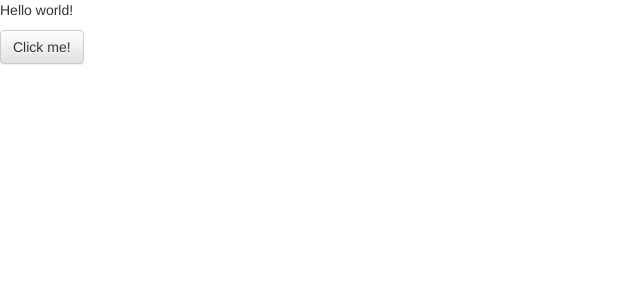
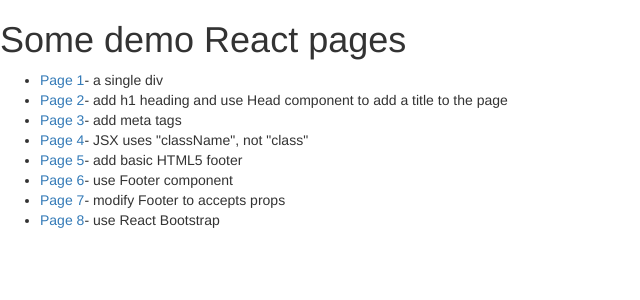
Before and after one commit to olifante/FEDwJS-next2, a Next.js app: page / in a window 1280 px wide. Shown: the top 300 px of the page, without its empty margins (0-640 px from the left). Built offline with nearby package versions, Linux system fonts and the light colour scheme.

Commit message:
Link to all demo pages from index page

```diff
--- a/pages/index.js
+++ b/pages/index.js
@@ -1,13 +1,10 @@
 import Head from "next/head"
-import { Button } from "react-bootstrap"
-export default () =>
+
+let Page = function() {
+    return (
         <div>
             <Head>
-            <title>My page title</title>
-            <meta
-                name="viewport"
-                content="initial-scale=1.0, width=device-width"
-            />
+                <title>Some demo React pages</title>
                 <link
                     rel="stylesheet"
                     href="https://maxcdn.bootstrapcdn.com/bootstrap/latest/css/bootstrap.min.css"
@@ -17,6 +14,43 @@
                     href="https://maxcdn.bootstrapcdn.com/bootstrap/latest/css/bootstrap-theme.min.css"
                 />
             </Head>
-        <p>Hello world!</p>
-        <Button>Click me!</Button>
+            <h1>Some demo React pages</h1>
+            <ul>
+                <li>
+                    <a href="page1">Page 1</a>
+                    - a single div
+                </li>
+                <li>
+                    <a href="page2">Page 2</a>
+                    - add h1 heading and use Head component to add a title to the page
+                </li>
+                <li>
+                    <a href="page3">Page 3</a>
+                    - add meta tags
+                </li>
+                <li>
+                    <a href="page4">Page 4</a>
+                    - JSX uses "className", not "class"
+                </li>
+                <li>
+                    <a href="page5">Page 5</a>
+                    - add basic HTML5 footer
+                </li>
+                <li>
+                    <a href="page6">Page 6</a>
+                    - use Footer component
+                </li>
+                <li>
+                    <a href="page7">Page 7</a>
+                    - modify Footer to accepts props
+                </li>
+                <li>
+                    <a href="page8">Page 8</a>
+                    - use React Bootstrap
+                </li>
+            </ul>
         </div>
+    )
+}
+
+export default Page
--- a/pages/page1.js
+++ b/pages/page1.js
@@ -1,11 +1,7 @@
 let Page = function() {
     return (
         <div>
-            <h1>This page is awesome!</h1>
-            <div>
-                This is our great new page! It's great! It really is! It's
-                awesome! Let's make the web great again!
-            </div>
+            This is our great new page! It's great! It really is! It's awesome! Let's make the web great again!
         </div>
     )
 }
--- a/pages/page3.js
+++ b/pages/page3.js
@@ -5,7 +5,10 @@
         <div>
             <Head>
                 <title>My awesome page!</title>
-                <meta name="description" content="Let's make the web great again" />
+                <meta
+                    name="description"
+                    content="Let's make the web great again"
+                />
                 <meta name="keywords" content="sample, react, demo, awesome" />
             </Head>
             <h1>This page is awesome!</h1>
```
Also changed, not shown: pages/page4.js (+5 -2 lines), pages/page5.js (+5 -2 lines), pages/page6.js (+5 -2 lines), pages/page7.js (+5 -2 lines), pages/page8.js (+5 -2 lines). Lines whose indentation alone changed are shown as unchanged.
